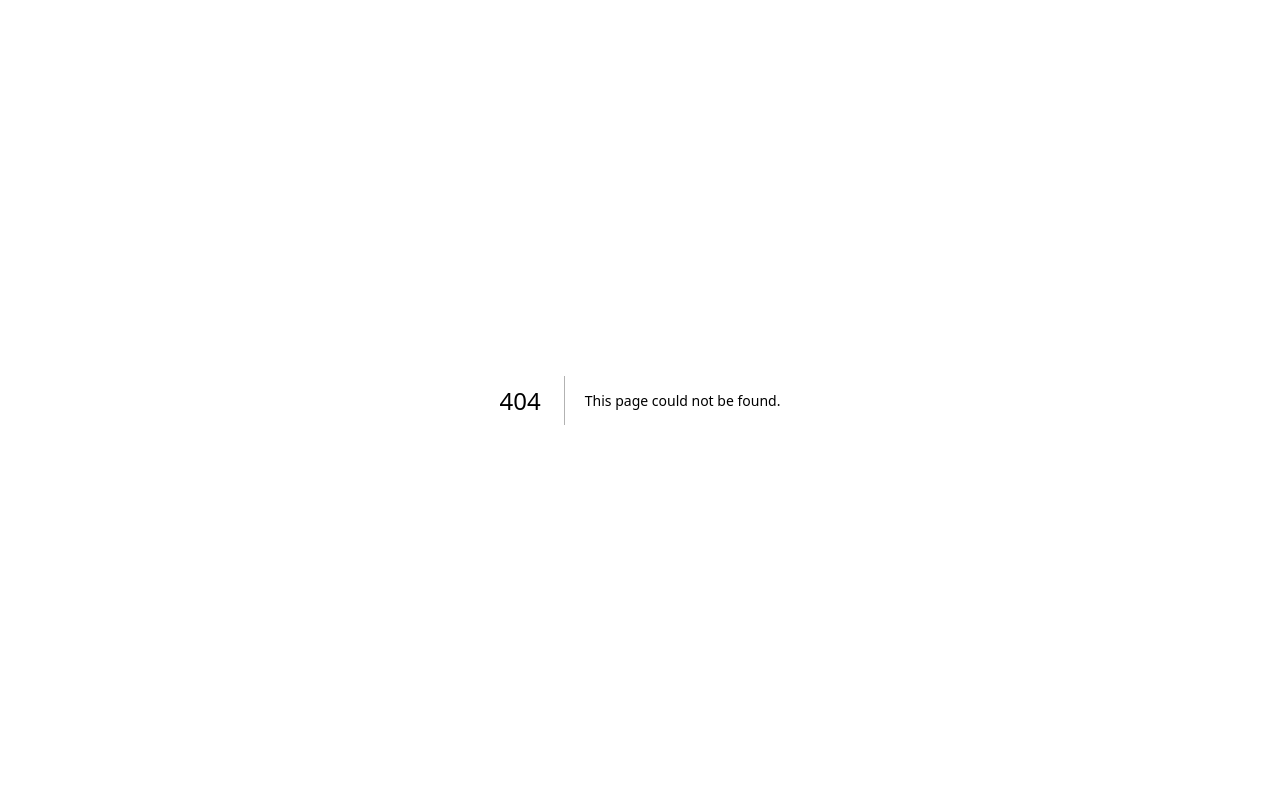
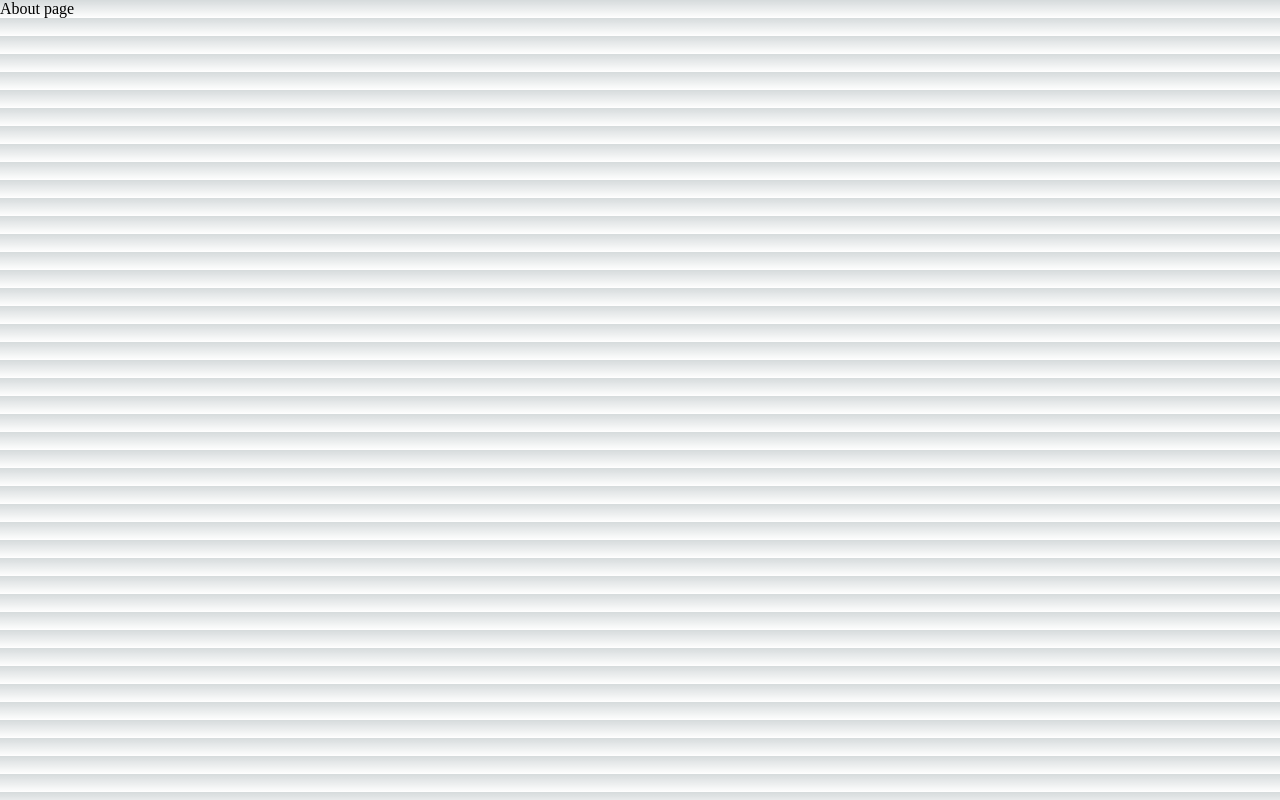
Before and after one commit to KisLorand/projects_pet, a Next.js app in the folder NextJs/ccnext01/: page /about in a window 1280 px wide. Before the commit this address had no page. Built offline with nearby package versions, Linux system fonts and the light colour scheme.

Commit message:
add about page

```diff
--- /dev/null
+++ b/NextJs/ccnext01/app/about/page.tsx
@@ -0,0 +1,5 @@
+export default function About() {
+    return (
+        <div>About page</div>
+    )
+}
```
